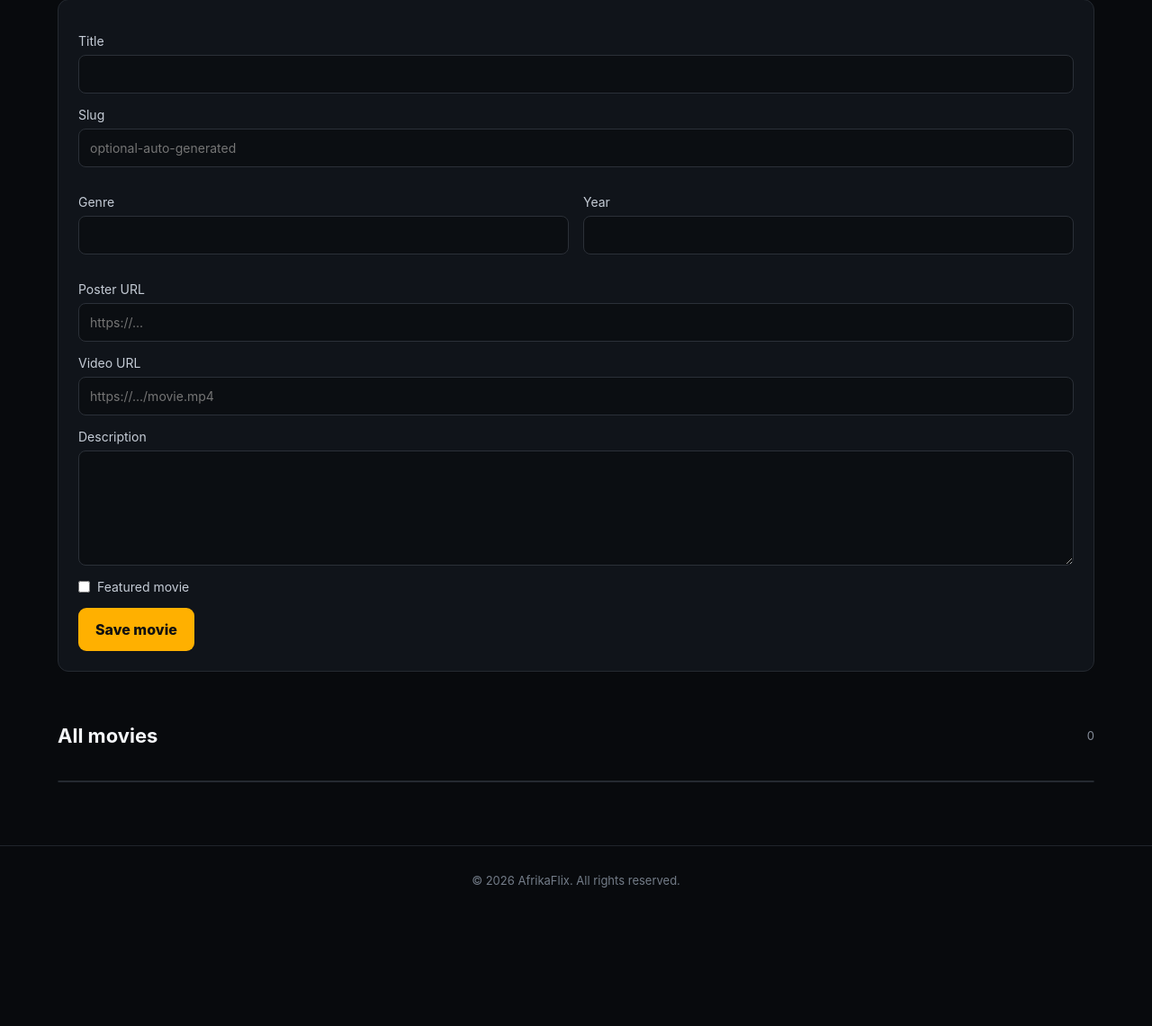
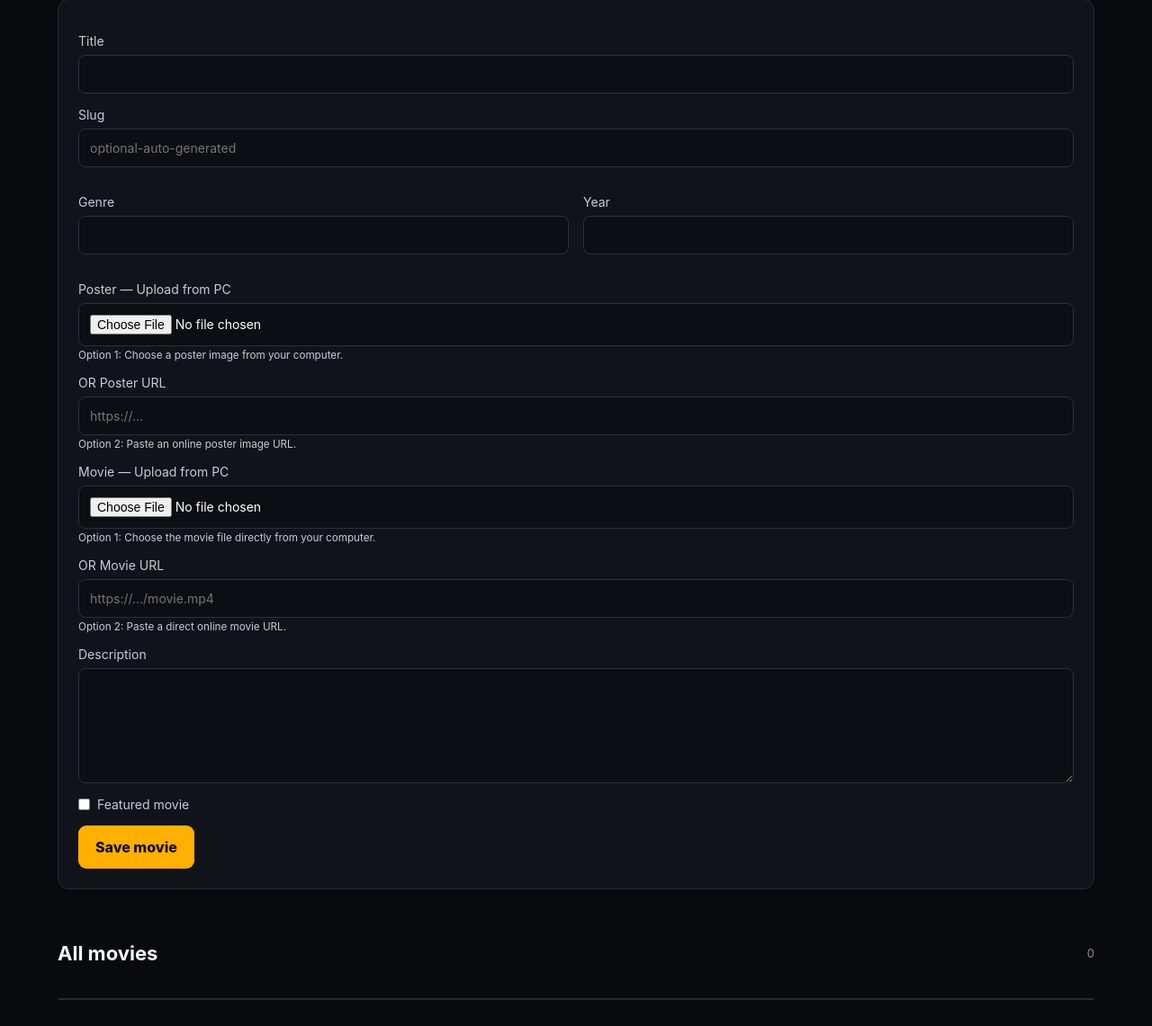
Before and after one commit to raymondsondo0-a11y/afrika-flix, a PHP site: page /admin/movies.php in a window 1280 px wide. Shown: the part 221-1362 px from the top of the page at 90% size. Before the commit the page ends 1208 px from the top, so only its background shows below. Run offline with PHP 8.4, Linux system fonts and the light colour scheme; the visitor is signed in with stand-in values (Sample User, id 1); data that the repository does not hold is empty.

Commit message:
Add local upload and URL options for movies

```diff
--- a/admin/movies.php
+++ b/admin/movies.php
@@ -1,12 +1,85 @@
 <?php
 require __DIR__ . '/../private/bootstrap.php'; require_admin();
+
 $editId = (int)($_GET['edit'] ?? 0);
 $movie = ['id'=>0,'title'=>'','slug'=>'','description'=>'','genre'=>'','year'=>'','poster_url'=>'','video_url'=>'','featured'=>0];
-if ($editId) { $s=$pdo->prepare('SELECT * FROM movies WHERE id=?'); $s->execute([$editId]); $movie=$s->fetch() ?: $movie; }
+if ($editId) {
+    $s=$pdo->prepare('SELECT * FROM movies WHERE id=?');
+    $s->execute([$editId]);
+    $movie=$s->fetch() ?: $movie;
+}
 $movies = $pdo->query('SELECT * FROM movies ORDER BY created_at DESC')->fetchAll();
 $pageTitle = 'Manage Movies — AfrikaFlix'; require __DIR__ . '/../partials/header.php';
 ?>
-<div class="admin-top"><div><p class="eyebrow">LIBRARY</p><h1><?= $editId ? 'Edit movie' : 'Add movie' ?></h1></div><a class="button ghost" href="index.php">Dashboard</a></div>
-<form class="movie-form" method="post" action="save_movie.php"><input type="hidden" name="id" value="<?= (int)$movie['id'] ?>"><label>Title<input name="title" required value="<?= e($movie['title']) ?>"></label><label>Slug<input name="slug" value="<?= e($movie['slug']) ?>" placeholder="optional-auto-generated"></label><div class="form-row"><label>Genre<input name="genre" value="<?= e($movie['genre']) ?>"></label><label>Year<input name="year" type="number" min="1900" max="2100" value="<?= e((string)$movie['year']) ?>"></label></div><label>Poster URL<input name="poster_url" type="url" value="<?= e($movie['poster_url']) ?>" placeholder="https://..."></label><label>Video URL<input name="video_url" type="url" value="<?= e($movie['video_url']) ?>" placeholder="https://.../movie.mp4"></label><label>Description<textarea name="description" rows="6"><?= e($movie['description']) ?></textarea></label><label class="check"><input type="checkbox" name="featured" value="1" <?= $movie['featured'] ? 'checked' : '' ?>> Featured movie</label><button class="button" type="submit">Save movie</button></form>
-<div class="section-head"><h2>All movies</h2><span><?= count($movies) ?></span></div><div class="admin-list"><?php foreach ($movies as $m): ?><div><div><strong><?= e($m['title']) ?></strong><small><?= e($m['genre'] ?: 'Uncategorized') ?></small></div><span class="actions"><a href="movies.php?edit=<?= (int)$m['id'] ?>">Edit</a><form method="post" action="delete_movie.php" onsubmit="return confirm('Delete this movie?')"><input type="hidden" name="id" value="<?= (int)$m['id'] ?>"><button>Delete</button></form></span></div><?php endforeach; ?></div>
+<div class="admin-top">
+    <div><p class="eyebrow">LIBRARY</p><h1><?= $editId ? 'Edit movie' : 'Add movie' ?></h1></div>
+    <a class="button ghost" href="index.php">Dashboard</a>
+</div>
+
+<form class="movie-form" method="post" action="save_movie.php" enctype="multipart/form-data">
+    <input type="hidden" name="id" value="<?= (int)$movie['id'] ?>">
+
+    <label>Title
+        <input name="title" required value="<?= e($movie['title']) ?>">
+    </label>
+
+    <label>Slug
+        <input name="slug" value="<?= e($movie['slug']) ?>" placeholder="optional-auto-generated">
+    </label>
+
+    <div class="form-row">
+        <label>Genre<input name="genre" value="<?= e($movie['genre']) ?>"></label>
+        <label>Year<input name="year" type="number" min="1900" max="2100" value="<?= e((string)$movie['year']) ?>"></label>
+    </div>
+
+    <label>Poster — Upload from PC
+        <input name="poster_file" type="file" accept="image/jpeg,image/png,image/webp">
+        <small>Option 1: Choose a poster image from your computer.</small>
+    </label>
+
+    <label>OR Poster URL
+        <input name="poster_url" type="url" value="<?= e($movie['poster_url']) ?>" placeholder="https://...">
+        <small>Option 2: Paste an online poster image URL.</small>
+    </label>
+
+    <label>Movie — Upload from PC
+        <input name="video_file" type="file" accept="video/mp4,video/webm,video/quicktime">
+        <small>Option 1: Choose the movie file directly from your computer.</small>
+    </label>
+
+    <label>OR Movie URL
+        <input name="video_url" type="url" value="<?= e($movie['video_url']) ?>" placeholder="https://.../movie.mp4">
+        <small>Option 2: Paste a direct online movie URL.</small>
+    </label>
+
+    <?php if (!empty($movie['poster_url']) || !empty($movie['video_url'])): ?>
+        <div class="upload-note">
+            <strong>Existing media</strong>
+            <?php if (!empty($movie['poster_url'])): ?><div>Poster: <?= e($movie['poster_url']) ?></div><?php endif; ?>
+            <?php if (!empty($movie['video_url'])): ?><div>Movie: <?= e($movie['video_url']) ?></div><?php endif; ?>
+            <small>When editing, leave an upload field empty to keep the current media. Uploading a replacement will replace the old local file.</small>
+        </div>
+    <?php endif; ?>
+
+    <label>Description<textarea name="description" rows="6"><?= e($movie['description']) ?></textarea></label>
+    <label class="check"><input type="checkbox" name="featured" value="1" <?= $movie['featured'] ? 'checked' : '' ?>> Featured movie</label>
+
+    <button class="button" type="submit">Save movie</button>
+</form>
+
+<div class="section-head"><h2>All movies</h2><span><?= count($movies) ?></span></div>
+<div class="admin-list">
+<?php foreach ($movies as $m): ?>
+    <div>
+        <div><strong><?= e($m['title']) ?></strong><small><?= e($m['genre'] ?: 'Uncategorized') ?></small></div>
+        <span class="actions">
+            <a href="movies.php?edit=<?= (int)$m['id'] ?>">Edit</a>
+            <form method="post" action="delete_movie.php" onsubmit="return confirm('Delete this movie and its uploaded media?')">
+                <input type="hidden" name="id" value="<?= (int)$m['id'] ?>">
+                <button>Delete</button>
+            </form>
+        </span>
+    </div>
+<?php endforeach; ?>
+</div>
 <?php require __DIR__ . '/../partials/footer.php'; ?>
```
